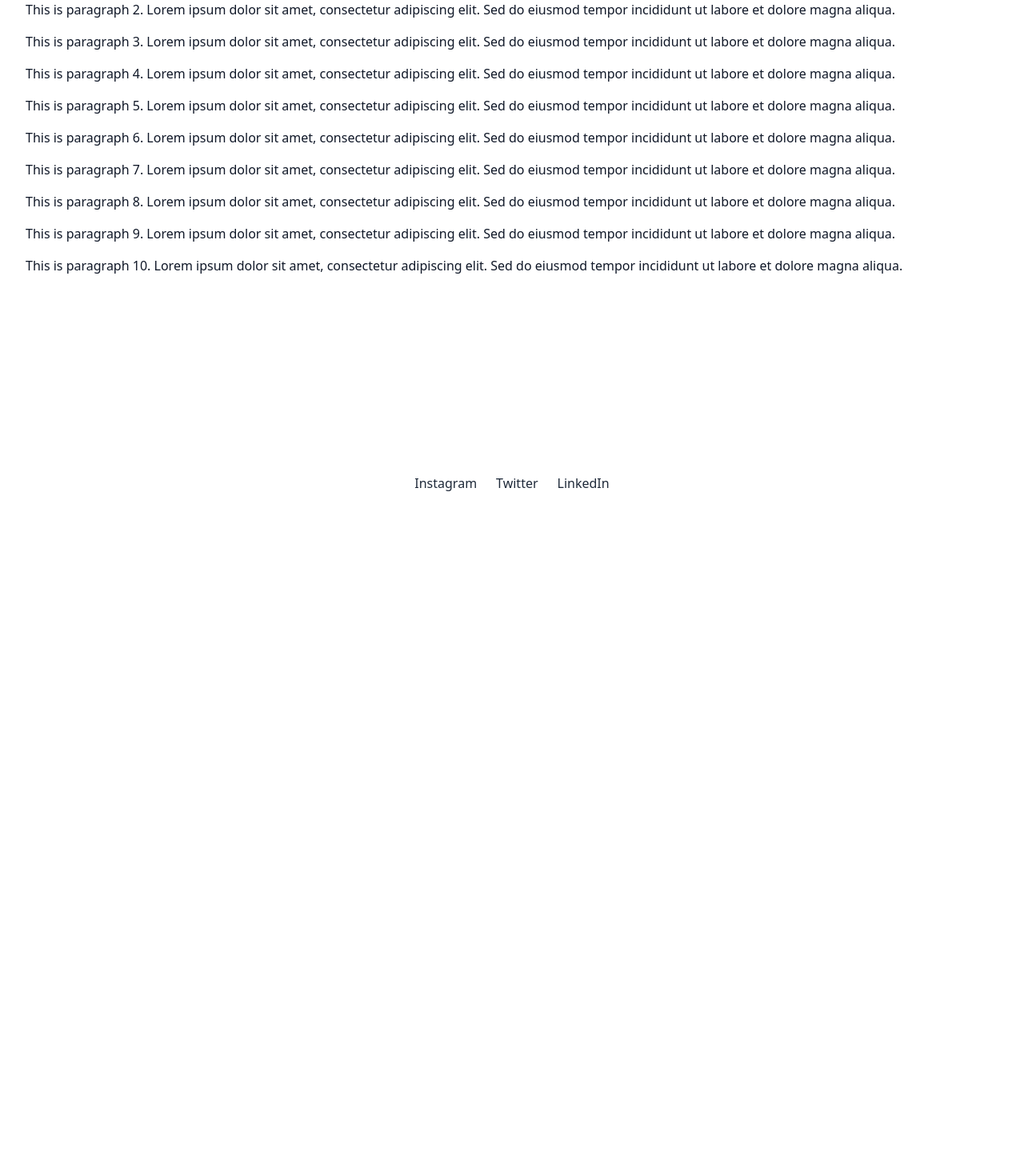
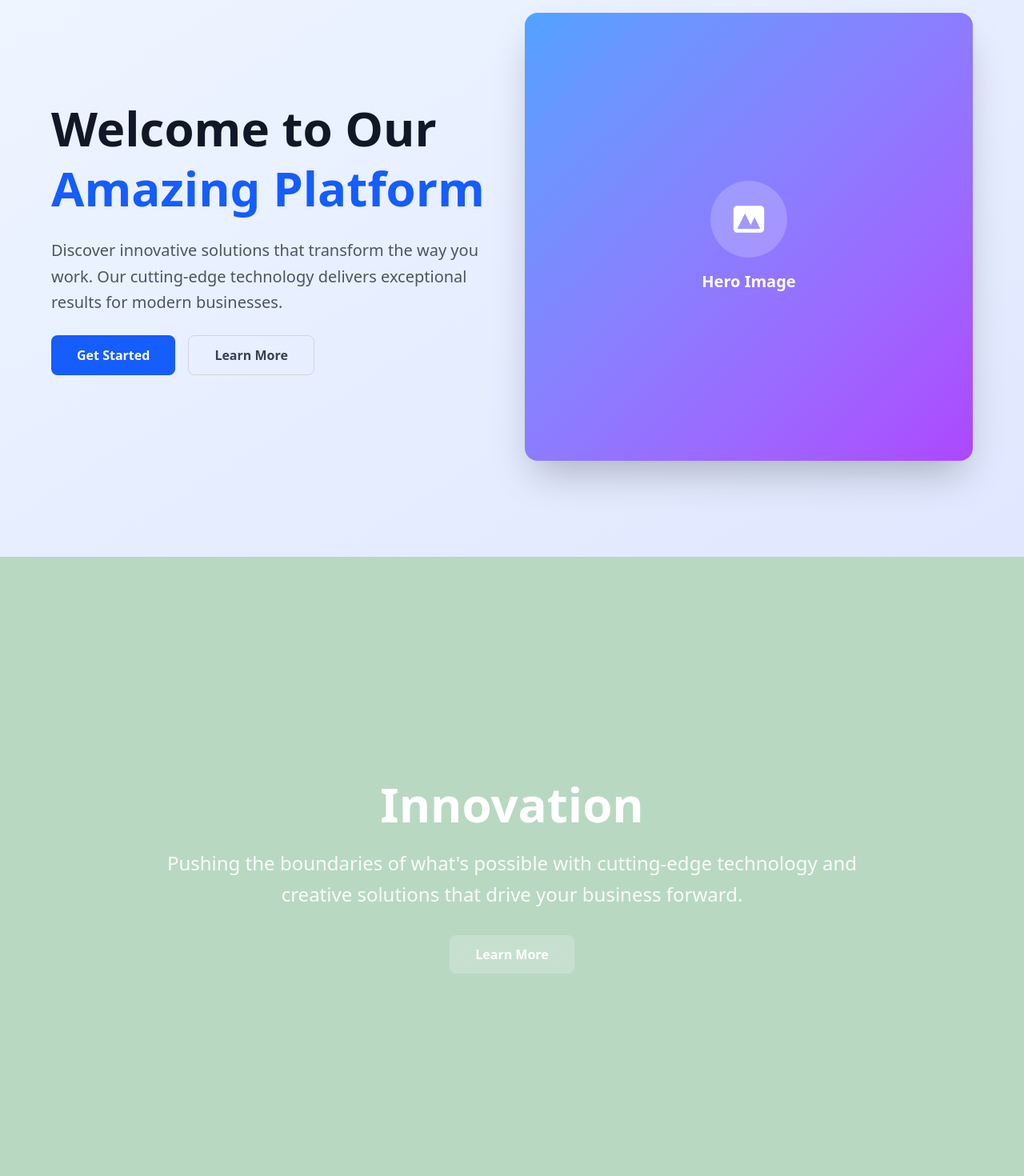
Before and after one commit to ubc-biomod/biomod2025, a React (Vite) app: page / in a window 1280 px wide. Shown: the part 160-1630 px from the top of the page at 80% size. Before the commit the page ends 800 px from the top, so only its background shows below. Built offline with nearby package versions, Linux system fonts and the light colour scheme.

Commit message:
-random incomplete scrolling animation on main page (for inspo) should not be used probably -random pastel-y color pallette

```diff
--- a/src/components/FooterComponent.tsx
+++ b/src/components/FooterComponent.tsx
@@ -7,7 +7,7 @@ type FooterLink = {
 
 export default function Footer({ links }: { links: FooterLink[] }) {
   return (
-    <div className="flex flex-col md:flex-row justify-center px-8 py-6 bg-white shadow-t-md gap-y-4">
+    <div className="flex flex-col md:flex-row justify-center px-8 py-6 bg-[#8AA1B1] shadow-t-md gap-y-4">
 
       <ul className="flex flex-wrap justify-center space-x-6">
         {links.map((link) => (
--- a/src/components/Navbar.tsx
+++ b/src/components/Navbar.tsx
@@ -13,7 +13,7 @@ export default function Navbar({ links, currentBase, callToActionLink, isNormalP
   const [isOpen, setIsOpen] = useState(false);
 
   return (
-    <div className="grid grid-cols-3 gap-x-4 px-4 pt-4">
+    <div className="grid grid-cols-3 gap-x-4 px-4 pt-4 bg-[#8AA1B1]">
       <div className="flex items-center space-x-2">
         <img src={logo} alt="UBC BIOMOD Logo" className="h-10 w-10" />
         <span className="font-bold text-lg">UBC BIOMOD</span>
--- a/src/pages/MainPage.tsx
+++ b/src/pages/MainPage.tsx
@@ -1,16 +1,184 @@
-import React from 'react';
+import React, { useEffect, useRef, useState } from 'react';
 
+// Hero Component
+const HeroSection: React.FC = () => {
+  return (
+    <div className="min-h-screen flex items-center justify-center bg-gradient-to-br from-blue-50 to-indigo-100 px-4 py-20">
+      <div className="max-w-6xl mx-auto grid md:grid-cols-2 gap-8 items-center">
+        {/* Text Content */}
+        <div className="space-y-6">
+          <h1 className="text-4xl md:text-6xl font-bold text-gray-900 leading-tight">
+            Welcome to Our
+            <span className="text-blue-600 block">Amazing Platform</span>
+          </h1>
+          <p className="text-lg md:text-xl text-gray-600 leading-relaxed">
+            Discover innovative solutions that transform the way you work.
+            Our cutting-edge technology delivers exceptional results for modern businesses.
+          </p>
+          <div className="flex flex-col sm:flex-row gap-4">
+            <button className="bg-blue-600 text-white px-8 py-3 rounded-lg font-semibold hover:bg-blue-700 transition-colors">
+              Get Started
+            </button>
+            <button className="border border-gray-300 text-gray-700 px-8 py-3 rounded-lg font-semibold hover:bg-gray-50 transition-colors">
+              Learn More
+            </button>
+          </div>
+        </div>
+
+        {/* Image Placeholder */}
+        <div className="order-first md:order-last">
+          <div className="aspect-square bg-gradient-to-br from-blue-400 to-purple-500 rounded-2xl shadow-2xl flex items-center justify-center">
+            <div className="text-white text-center">
+              <div className="w-24 h-24 bg-white/20 rounded-full mx-auto mb-4 flex items-center justify-center">
+                <svg className="w-12 h-12" fill="currentColor" viewBox="0 0 20 20">
+                  <path fillRule="evenodd" d="M4 3a2 2 0 00-2 2v10a2 2 0 002 2h12a2 2 0 002-2V5a2 2 0 00-2-2H4zm12 12H4l4-8 3 6 2-4 3 6z" clipRule="evenodd" />
+                </svg>
+              </div>
+              <p className="text-xl font-semibold">Hero Image</p>
+            </div>
+          </div>
+        </div>
+      </div>
+    </div>
+  );
+};
+
+// Card Component for the stack
+interface CardProps {
+  index: number;
+  title: string;
+  description: string;
+  bgColor: string;
+}
+
+const Card: React.FC<CardProps> = ({ index, title, description, bgColor }) => {
+  return (
+    <div
+      className={`w-full h-screen flex items-center justify-center ${bgColor} p-8`}
+      style={{ zIndex: 50 - index }}
+    >
+      <div className="max-w-4xl mx-auto text-center">
+        <h2 className="text-4xl md:text-6xl font-bold mb-6 text-white">{title}</h2>
+        <p className="text-xl md:text-2xl text-white/90 leading-relaxed">{description}</p>
+        <div className="mt-8">
+          <button className="bg-white/20 backdrop-blur-sm text-white px-8 py-3 rounded-lg font-semibold hover:bg-white/30 transition-all duration-300">
+            Learn More
+          </button>
+        </div>
+      </div>
+    </div>
+  );
+};
+
+// Card Stack Component
+const CardStack: React.FC = () => {
+  const [scrollY, setScrollY] = useState(0);
+  const containerRef = useRef<HTMLDivElement>(null);
+
+  useEffect(() => {
+    const handleScroll = () => {
+      setScrollY(window.scrollY);
+    };
+
+    window.addEventListener('scroll', handleScroll);
+    return () => window.removeEventListener('scroll', handleScroll);
+  }, []);
+
+  const cards = [
+    {
+      title: "Innovation",
+      description: "Pushing the boundaries of what's possible with cutting-edge technology and creative solutions that drive your business forward.",
+      bgColor: "bg-[#B9D8C2]"
+    },
+    {
+      title: "Excellence",
+      description: "Delivering exceptional quality in everything we do, from initial concept to final implementation and ongoing support.",
+      bgColor: "bg-[#9AC2C9]"
+    },
+    {
+      title: "Partnership",
+      description: "Building lasting relationships with our clients through trust, transparency, and a shared commitment to success.",
+      bgColor: "bg-[#8AA1B1]"
+    }
+  ];
+
+  return (
+    <div className="relative" ref={containerRef}>
+      <div className="sticky top-0 h-screen overflow-hidden">
+        {cards.map((card, index) => {
+          // Calculate scroll progress for this card
+          const heroHeight = window.innerHeight;
+          const cardStartScroll = heroHeight + (index * window.innerHeight * 0.8);
+          const scrollProgress = Math.max(0, Math.min(1, (scrollY - cardStartScroll) / window.innerHeight));
+
+          return (
+            <div
+              key={index}
+              className="absolute inset-0 w-full h-full transition-transform duration-300 ease-out"
+              style={{
+                transform: `translateY(${scrollProgress * -100}vh)`,
+                zIndex: 50 - index,
+              }}
+            >
+              <Card
+                index={index}
+                title={card.title}
+                description={card.description}
+                bgColor={card.bgColor}
+              />
+            </div>
+          );
+        })}
+      </div>
+
+      {/* Spacer to allow scrolling for all cards */}
+      <div style={{ height: `${cards.length * 100}vh` }}></div>
+    </div>
+  );
+};
+
+// Final Video Section
+const VideoSection: React.FC = () => {
+  return (
+    <div className="min-h-screen bg-[#4A5043] flex items-center justify-center p-8">
+      <div className="max-w-6xl mx-auto text-center">
+        <h2 className="text-4xl md:text-6xl font-bold text-white mb-8">
+          Watch Our Story
+        </h2>
+        <p className="text-xl text-gray-300 mb-12 max-w-3xl mx-auto">
+          Get an inside look at how we're transforming industries and creating
+          meaningful impact through innovation and dedication.
+        </p>
+
+        {/* Video Container Placeholder */}
+        <div className="aspect-video bg-gray-800 rounded-2xl shadow-2xl flex items-center justify-center max-w-4xl mx-auto">
+          <div className="text-center text-gray-400">
+            <div className="w-20 h-20 bg-red-600 rounded-full mx-auto mb-4 flex items-center justify-center">
+              <svg className="w-8 h-8 text-white ml-1" fill="currentColor" viewBox="0 0 20 20">
+                <path fillRule="evenodd" d="M10 18a8 8 0 100-16 8 8 0 000 16zM9.555 7.168A1 1 0 008 8v4a1 1 0 001.555.832l3-2a1 1 0 000-1.664l-3-2z" clipRule="evenodd" />
+              </svg>
+            </div>
+            <p className="text-2xl font-semibold">YouTube Video Placeholder</p>
+            <p className="text-lg mt-2">Video will be embedded here</p>
+          </div>
+        </div>
+      </div>
+    </div>
+  );
+};
+
+// Main Page Component
 function MainPage() {
   return (
-    <div className="p-8">
-      <div className="mt-8 space-y-4">
-        {Array.from({ length: 10 }, (_, i) => (
-          <p key={i}>
-            This is paragraph {i + 1}. Lorem ipsum dolor sit amet, consectetur adipiscing elit.
-            Sed do eiusmod tempor incididunt ut labore et dolore magna aliqua.
-          </p>
-        ))}
-      </div>
+    <div className="bg-white">
+      {/* Hero Section */}
+      <HeroSection />
+
+      {/* Card Stack Section */}
+      <CardStack />
+
+      {/* Final Video Section */}
+      <VideoSection />
     </div>
   );
 }
--- a/src/styles/global.css
+++ b/src/styles/global.css
@@ -6,3 +6,17 @@
   /* --sl-color-hairline: transparent; */
   height: 0;
 }
+
+body {
+  background-color: #9AC2C9
+  /*#ffc5c4  #ff8584*/
+}
+
+
+/*
+#B9D8C2 - pastelly light green
+#9AC2C9 - pastelly light blue
+#8AA1B1 - grey/blue
+#4A5043 - ebony (swampy brown)
+#FFCB47 - sunglow (warm yellow)
+*/
```
